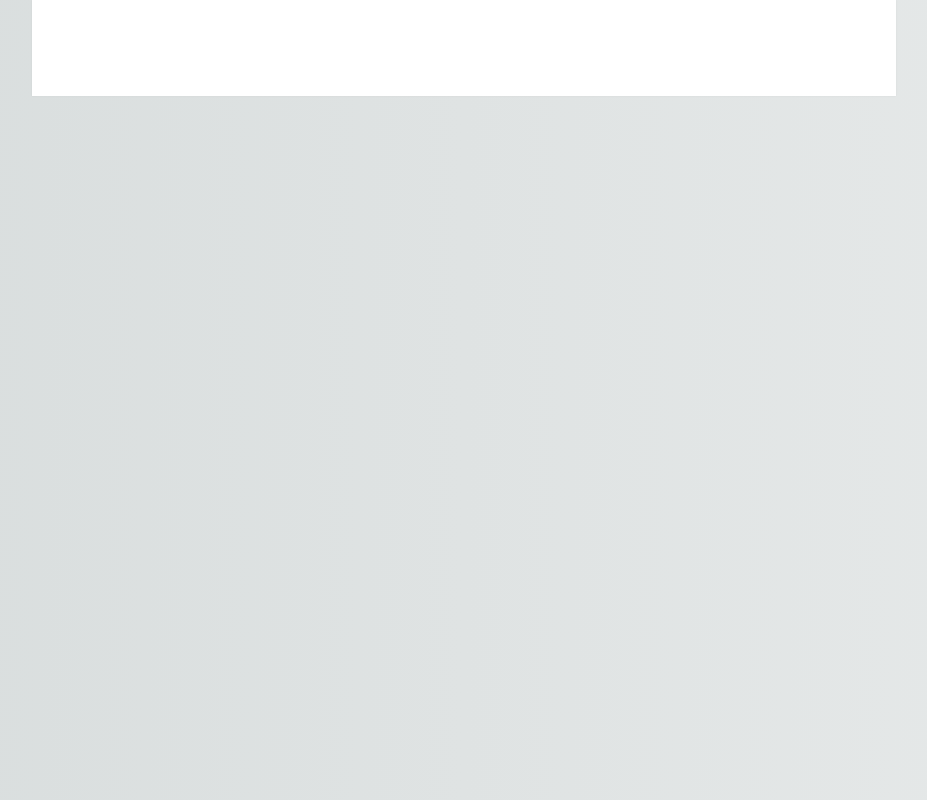
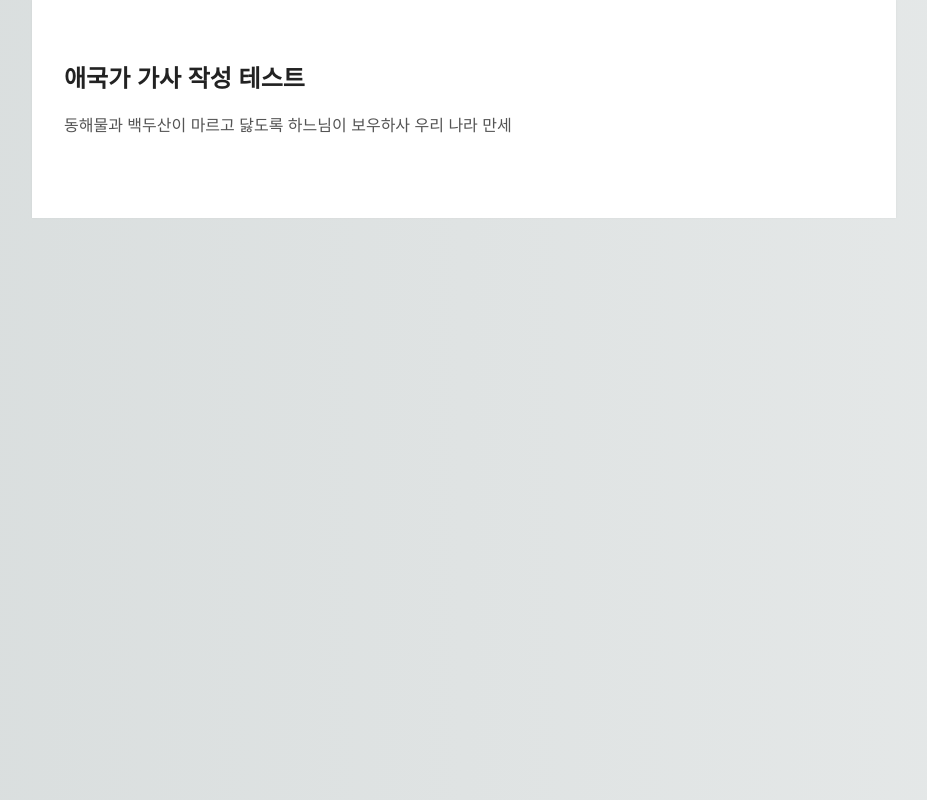
Before and after one commit to MKYun/UX-UI-Startkit, a plain HTML site: page index.html in a window 1280 px wide. Shown: the whole page, without its empty margins (176-1103 px from the left). Drawn offline with Linux system fonts and the light colour scheme.

Commit message:
h2 태그 추가 p 태그 추가 후 애국가 써넣

```diff
--- a/index.html
+++ b/index.html
@@ -11,7 +11,8 @@
 
 <body>
     <div>
-
+        <h2>애국가 가사 작성 테스트</h2>
+        <p>동해물과 백두산이 마르고 닳도록 하느님이 보우하사 우리 나라 만세</p>
     </div>
 
 </body>
```
